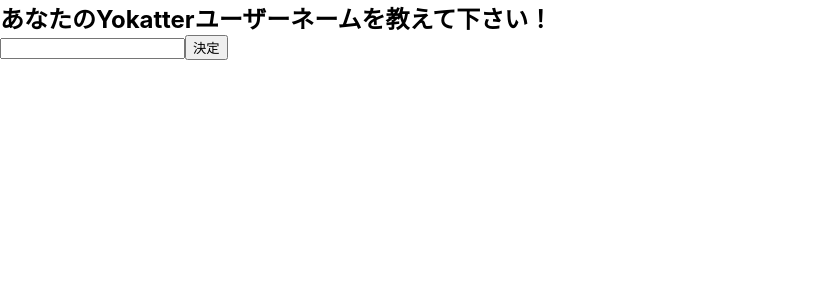
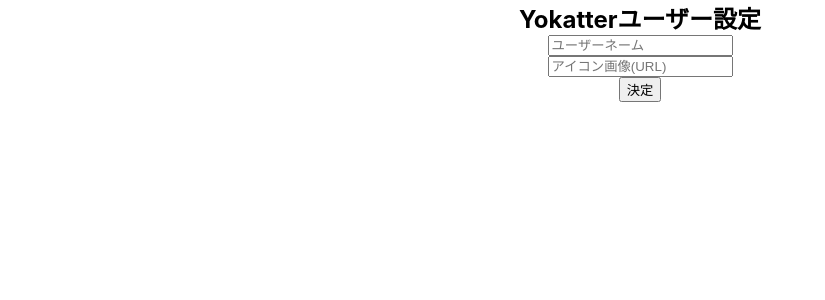
Before and after one commit to Jieijiei/Yokatter, a React (Create React App) app: page /user in a window 1280 px wide. Shown: the top 300 px of the page, without its empty margins (0-825 px from the left). Built offline with nearby package versions, Linux system fonts and the light colour scheme; no server answers.

Commit message:
icon機能できた

```diff
--- a/src/App.css
+++ b/src/App.css
@@ -15,3 +15,13 @@
 .home {
   text-align: center;
 }
+
+.userinput > form > input{
+  display: block;
+  margin-left: auto;
+  margin-right: auto;
+}
+
+.userinput > h2{
+  text-align: center
+}
--- a/src/App.js
+++ b/src/App.js
@@ -13,19 +13,23 @@
 
 function App() {
   const [username, setUsername] = useState();
+  const [avatar, setAvatar] = useState();
   function handleInputUsername(text) {
     setUsername(text);
+  }
+  function handleInputAvatar(text) {
+    setAvatar(text);
   }
   return (
     <Router>
       <div>
         <Switch>
           <Route path="/user">
-            <User handleInputUsername={(e) => handleInputUsername(e)} />
+            <User handleInputUsername={(e) => handleInputUsername(e)} handleInputAvatar={(e) => handleInputAvatar(e)} />
           </Route>
           <Route path="/" render={props => !username
           ? (<Redirect to="/user" />)
-          : (<Home username={username} />)}>
+          : (<Home username={username} avatar={avatar} />)}>
           </Route>
         </Switch>
       </div>
@@ -44,7 +48,7 @@
       </div>
       <div className="app">
       <Sidebar />
-      <Feed username={props.username} />
+      <Feed username={props.username} avatar={props.avatar} />
       <Widgets />
       </div>
     </div>
@@ -57,10 +61,11 @@
     history.push('/');
   }
   return (
-    <div>
-      <h2>あなたのYokatterユーザーネームを教えて下さい！</h2>
+    <div class = "userinput">
+      <h2 class >Yokatterユーザー設定</h2>
       <form onSubmit={handleSubmit}>
-        <input type="text" onChange={(e) => props.handleInputUsername(e.target.value)}></input>
+        <input type="text" onChange={(e) => props.handleInputUsername(e.target.value)} placeholder = "ユーザーネーム"></input>
+        <input type="text" onChange={(e) => props.handleInputAvatar(e.target.value)} placeholder = "アイコン画像(URL)"></input>
         <input type="submit" value="決定"></input>
       </form>
     </div>
--- a/src/Feed.js
+++ b/src/Feed.js
@@ -26,7 +26,7 @@
                 <h2>Home</h2>
             </div>
 
-            <TweetBox username={props.username} />
+            <TweetBox username={props.username} avatar={props.avatar}/>
 
             <FlipMove>
             {posts.map((post) => (
--- a/src/Post.js
+++ b/src/Post.js
@@ -39,7 +39,7 @@
     return (
         <div className="post" ref={ref}>
           <div className="post__avatar">
-            <Avatar src="https://cdn.discordapp.com/attachments/646896760555307009/781112162151694346/Screen_Shot_2020-11-25_at_20.00.22.png"/>
+            <Avatar src={avatar}/>
         </div>
         <div className="post__body">
             <div className="post__header">
--- a/src/TweetBox.js
+++ b/src/TweetBox.js
@@ -26,7 +26,7 @@
                 text: tweetMessage,
                 image: tweetImage,
                 avatar:
-                    "https://cdn.discordapp.com/attachments/646896760555307009/781112162151694346/Screen_Shot_2020-11-25_at_20.00.22.png",
+                    props.avatar,
                 favoritecount: 0,
                 time: nowTime.getFullYear() + "/" + (nowTime.getMonth() + 1) + "/" + nowTime.getDate() + " " + nowTime.getHours() + ":" + nowTime.getMinutes() + "''" + nowTime.getSeconds()
             });
@@ -40,7 +40,7 @@
     <div className="tweetbox">
         <form>
             <div className="tweetBox__input">
-                <Avatar src="https://cdn.discordapp.com/attachments/646896760555307009/781112162151694346/Screen_Shot_2020-11-25_at_20.00.22.png"/>
+                <Avatar src={props.avatar}/>
                 <input
                 onChange={e => setTweetMessage(e.target.value)}
                 value={tweetMessage}
```
